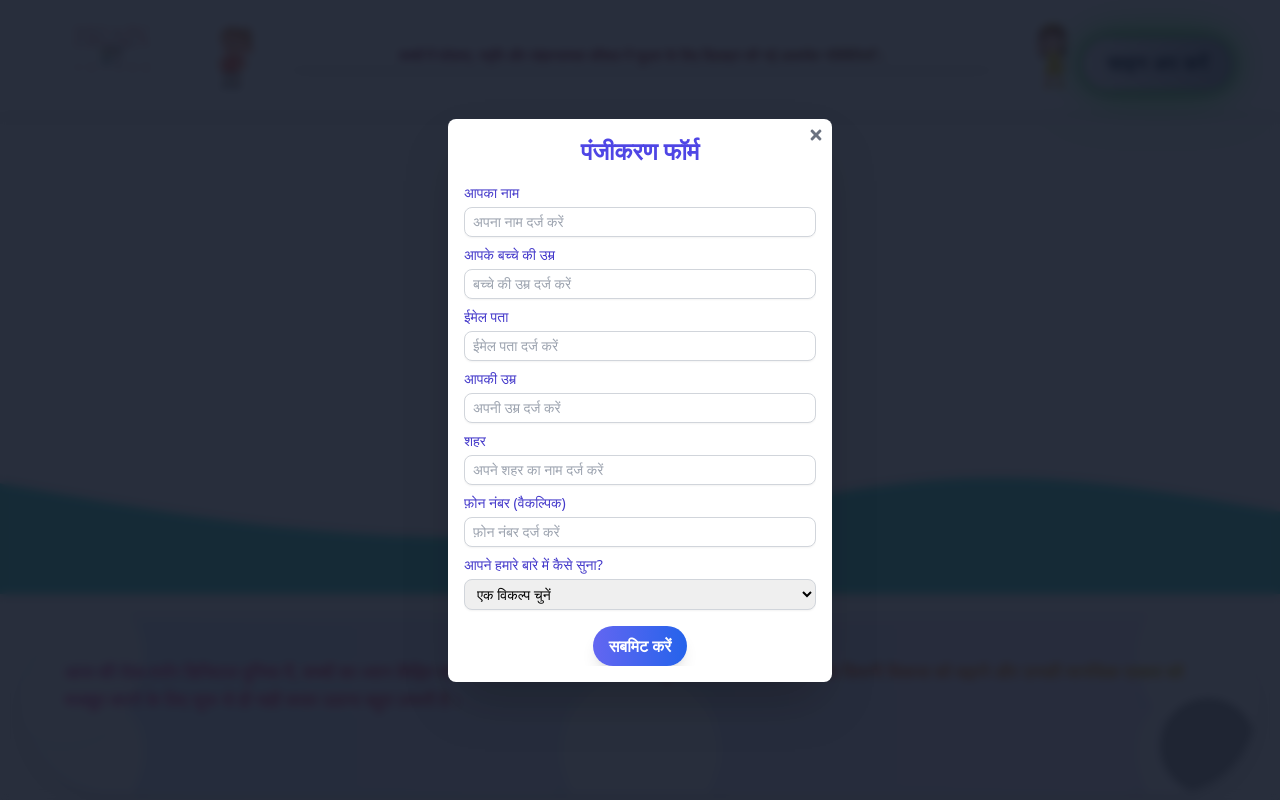
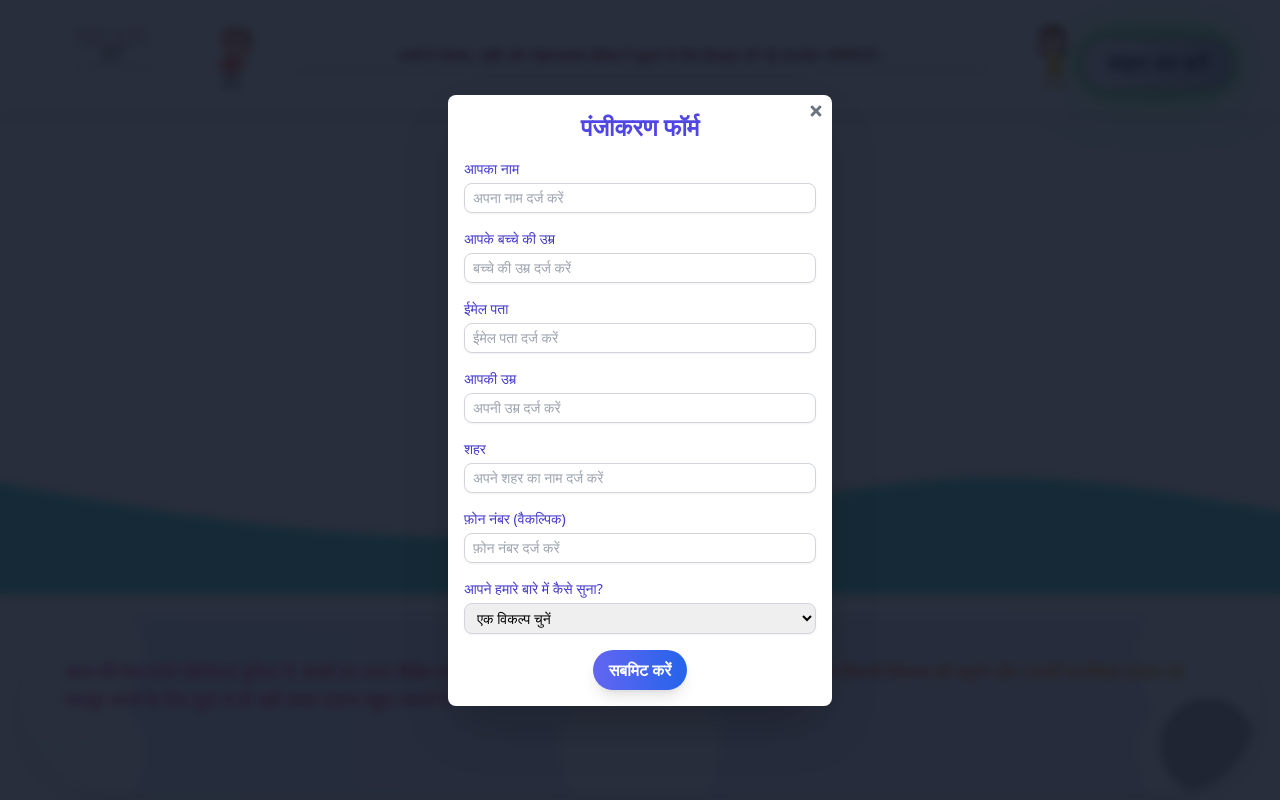
Before and after one commit to joshi987/postiveHindi, a React (Vite) app in the folder Frontend/: page / in a window 1280 px wide. Both pictures are taken after a click on the button "साइन अप करें". Shown: the top 800 px of the page. Built offline with nearby package versions, Linux system fonts and the light colour scheme; grey boxes are pictures that could not be loaded.

Commit message:
scroll bar add

```diff
--- a/Frontend/src/componets/Css/Form.css
+++ b/Frontend/src/componets/Css/Form.css
@@ -15,14 +15,3 @@
       box-shadow: 0 0 5px rgba(0, 255, 0, 0.5), 0 0 15px rgba(0, 0, 0, 0.5), 0 0 30px rgba(0, 255, 0, 0.5), 0 0 50px rgba(0, 255, 0, 0.5);
     }
   }
-
-  .scrollable-modal {
-    max-height: 90vh; /* Adjust as needed */
-    overflow-y: auto;
-  }
-
-  .form-container {
-    max-width: 100%;
-    max-height: 90vh;
-    overflow-y: auto;
-  }
--- a/Frontend/src/componets/Form.jsx
+++ b/Frontend/src/componets/Form.jsx
@@ -526,7 +526,7 @@ const Form = () => {
           onClick={handleBackdropClick}
         >
           <motion.div
-            className="relative max-w-sm w-full bg-white p-4 rounded-lg shadow-2xl overflow-hidden scrollable-modal"
+            className="relative max-w-sm w-full bg-white p-4 rounded-lg shadow-2xl overflow-y-auto max-h-[90vh]"
             initial={{ y: '-100vh' }}
             animate={{ y: 0 }}
             transition={{ type: 'spring', stiffness: 120 }}
@@ -537,7 +537,7 @@ const Form = () => {
             >
               <FaTimes />
             </button>
-            <form onSubmit={handleSubmit} className="form-container">
+            <form onSubmit={handleSubmit} className="space-y-4">
               <h2 className="text-2xl font-extrabold mb-4 text-center text-indigo-600">पंजीकरण फॉर्म</h2>
 
               <div className="mb-2">
```
